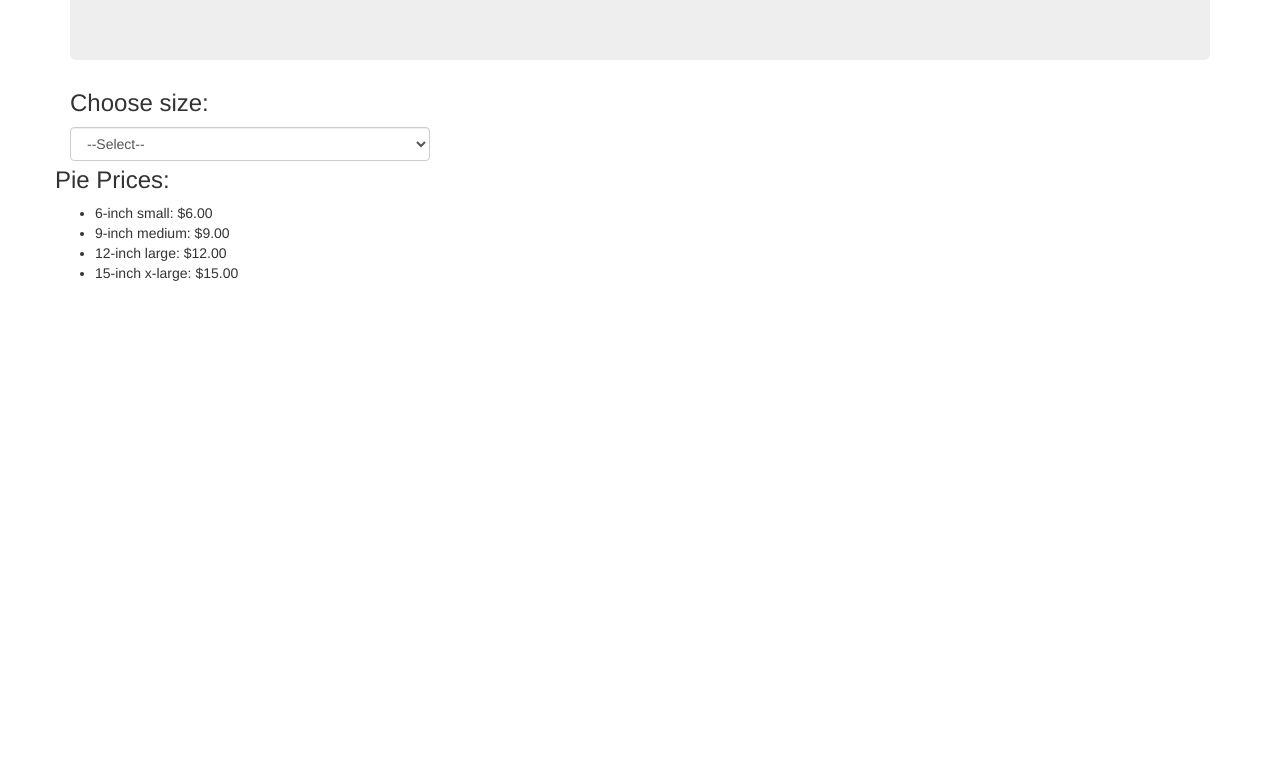
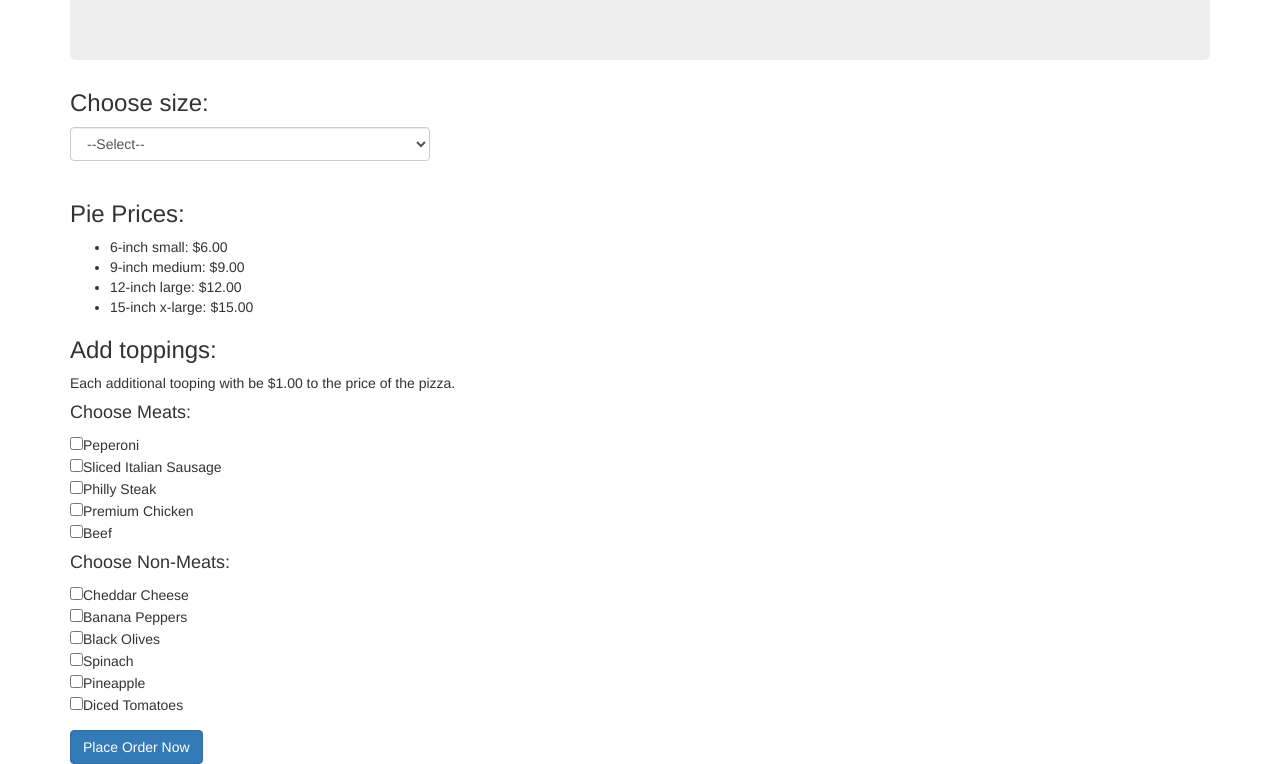
Before and after one commit to ahmeds5/pizza-order, a plain HTML site: page index.html in a window 1280 px wide. Shown: the part 180-944 px from the top of the page. Before the commit the page ends 800 px from the top, so only its background shows below. Drawn offline with nearby package versions, Linux system fonts and the light colour scheme.

Commit message:
add checkboxes for the toppings, a submit button, and minor css styling.

```diff
--- a/css/styles.css
+++ b/css/styles.css
@@ -0,0 +1,7 @@
+.prices {
+  padding-top: 20px;
+}
+
+#submit {
+  margin-top: 15px;
+}
--- a/index.html
+++ b/index.html
@@ -29,7 +29,8 @@
               <option id="large" value="15">Large</option>
               <option id="xLarge" value="18">X-large</option>
             </select>
-          </div><br>
+          </div>
+        </div>
         <div class="prices">
           <h3>Pie Prices:</h3>
           <ul>
@@ -39,18 +40,27 @@
             <li>15-inch x-large: $15.00</li>
           </ul>
         </div>
+        <div class="toppings">
+          <h3>Add toppings:</h3>
+          <p>Each additional tooping with be $1.00 to the price of the pizza.</p>
+          <h4>Choose Meats:</h4>
+          <input type="checkbox" name="topping" id="peperoni" value="1">Peperoni <br>
+          <input type="checkbox" name="topping" id="slicedSausage" value="1">Sliced Italian Sausage <br>
+          <input type="checkbox" name="topping" id="phillySteak" value="1">Philly Steak <br>
+          <input type="checkbox" name="topping" id="premiumChicken" value="1">Premium Chicken <br>
+          <input type="checkbox" name="topping" id="beef" value="1">Beef
+          <br>
+          <h4>Choose Non-Meats:</h4>
+          <input type="checkbox" name="topping" id="cheddarCheese" value="1">Cheddar Cheese <br>
+          <input type="checkbox" name="topping" id="bananaPeppers" value="1">Banana Peppers <br>
+          <input type="checkbox" name="topping" id="blackOlives" value="1">Black Olives <br>
+          <input type="checkbox" name="topping" id="spinach" value="1">Spinach <br>
+          <input type="checkbox" name="topping" id="pineapple" value="1">Pineapple <br>
+          <input type="checkbox" name="topping" id="tomatoes" value="1">Diced Tomatoes
         </div>
+        <button type="submit" class="btn btn-primary" id="submit">Place Order Now</button>
 
       </form>
-
-
-
-
-
-
-
-
-
 
     </div>
   </body>
```
Lines whose indentation alone changed are shown as unchanged.
